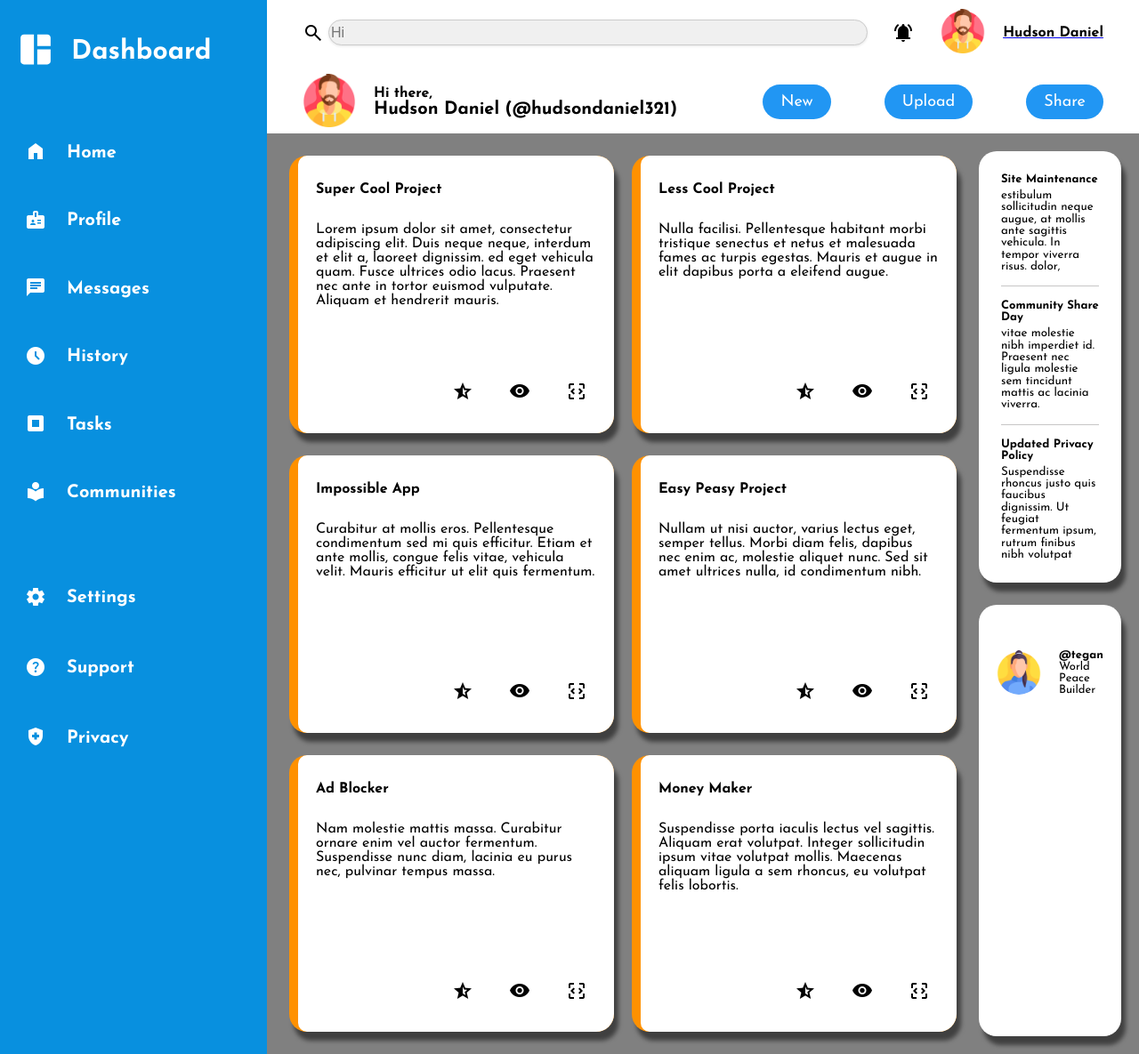
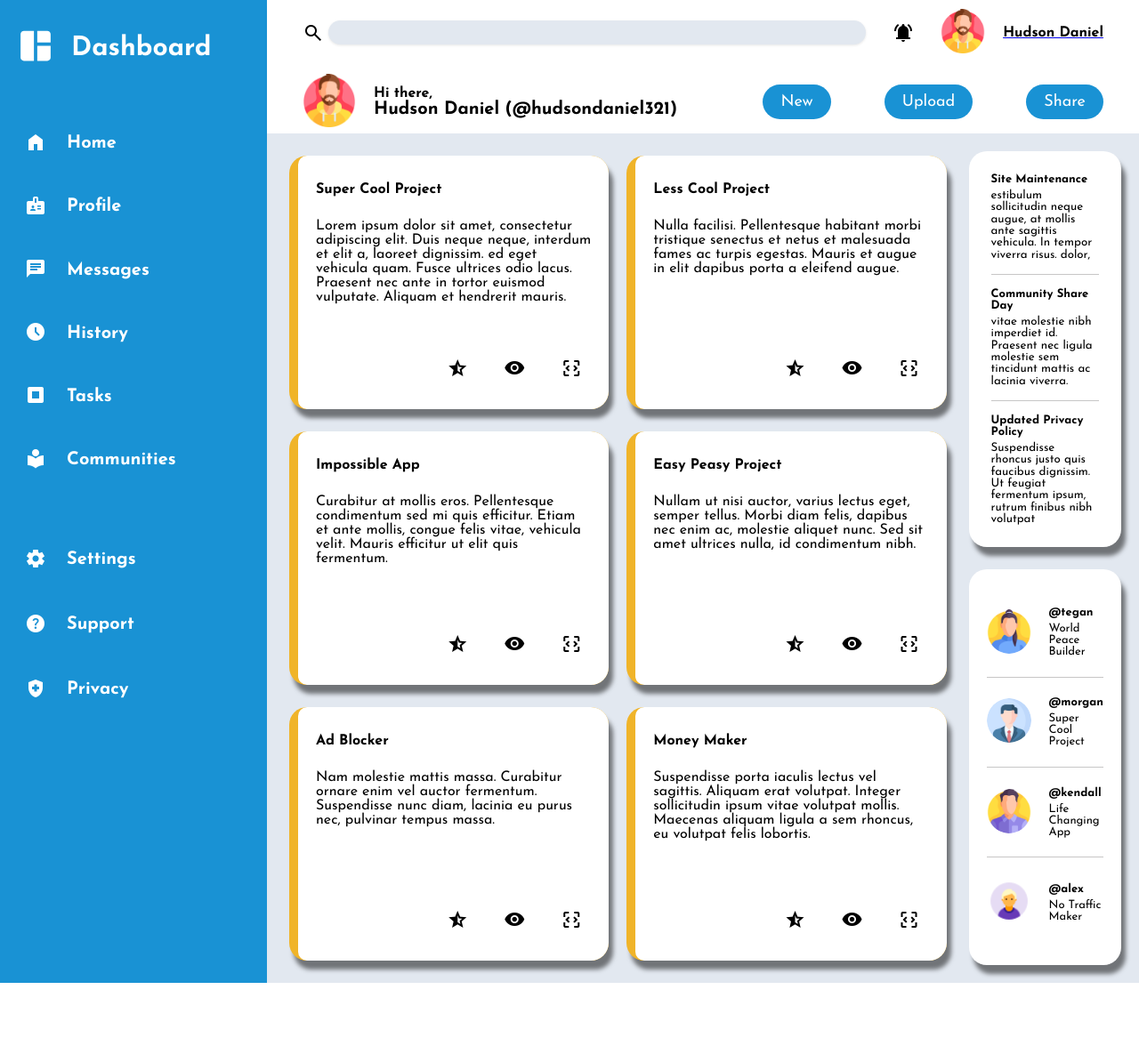
Before and after one commit to Hudsondaniel/Small-Projects, a plain HTML site: page Dashboard/index.html in a window 1280 px wide. Shown: the whole page at 89% size. After the commit the page ends 1105 px from the top, so only its background shows below. Drawn offline with nearby package versions, Linux system fonts and the light colour scheme.

Commit message:
Project Done! CSS Grid Done!

```diff
--- a/Dashboard/index.html
+++ b/Dashboard/index.html
@@ -42,7 +42,7 @@
          <div class="search-profile">
             <div class="search-bar-icon">
                 <div class="search-icon"><span class="material-symbols-outlined">search</span></div>
-                <div class="search-bar-container"><input type="text" class="search-bar" placeholder="Hi"/></div>
+                <div class="search-bar-container"><input type="text" class="search-bar" placeholder=""/></div>
            </div>
             <div class="notification-profile">
                 <div class="notification"><span class="material-symbols-outlined">notifications_active</span></div>
@@ -180,24 +180,24 @@
                 </div>
             </div>
             <div class="trend-container2">
-                <div class="pic-trend2"></div>
+                <div class="pic-trend2"><img  class="pic" src="img/trend2.png" alt=""></div>
                 <div class="text-trend">
-                    <div class="text1-trend"></div>
-                    <div class="text2-trend"></div>
+                    <div class="text1-trend">@morgan</div>
+                    <div class="text2-trend">Super Cool Project</div>
                  </div>
              </div>
              <div class="trend-container3">
-                <div class="pic-trend3"></div>
+                <div class="pic-trend3"><img src="img/trend4.png" alt="" class="pic"></div>
                 <div class="text-trend">
-                    <div class="text1-trend"></div>
-                    <div class="text2-trend"></div>
+                    <div class="text1-trend">@kendall</div>
+                    <div class="text2-trend">Life Changing App</div>
                  </div>
              </div>
              <div class="trend-container4">
-                <div class="pic-trend4"></div>
+                <div class="pic-trend4"><img src="img/Profile.png" alt="" class="pic"></div>
                 <div class="text-trend">
-                    <div class="text1-trend"></div>
-                    <div class="text2-trend"></div>
+                    <div class="text1-trend">@alex</div>
+                    <div class="text2-trend">No Traffic Maker</div>
                  </div>
              </div>
         </div>
--- a/Dashboard/style.css
+++ b/Dashboard/style.css
@@ -88,7 +88,7 @@ body {
 .sidebar{
     display: grid;
     grid-area: sidebar;
-    background-color: rgb(8, 144, 223);
+    background-color: #1992d4;
     grid-template-rows: 0.1fr 0.4fr 0.3fr;
 }
 
@@ -210,8 +210,8 @@ body {
     height: 25px;
     gap: 10px;
     margin-left: 5px;
-    background-color: #f0f0f0;
-    border: 1px solid #ccc;
+    background-color: rgba(226,232,240,255);
+    border: none;
     border-radius: 15px;
     box-shadow: 0 1px 3px rgba(0, 0, 0, 0.1);
     font-family: Arial, sans-serif;
@@ -283,7 +283,7 @@ button{
     font-family: "Josefin Sans", sans-serif;
     font-size: 18px;
     color: white;
-    background-color: #2196f3;
+    background-color: #1992d4;
     border-radius: 30px;
     cursor: pointer;
     padding-top: 10px;
@@ -321,7 +321,7 @@ button:hover {
 .Projects{
     display: grid;
     grid-template-columns: 1fr 0.2fr;
-    background-color: gray;
+    background-color: rgba(226,232,240,255);
 }
 
 .Your-Projects{
@@ -334,7 +334,7 @@ button:hover {
 .card{
     display: grid;
     grid-template-columns: 10px 1fr;
-    background-color: rgb(255, 145, 0);
+    background-color: #f0b429;
     border-radius: 20px;
     box-shadow: 5px 10px 5px rgba(0, 0, 0, 0.5);
 }
@@ -429,7 +429,7 @@ button:hover {
 
 .trending{
     display: grid;
-    grid-template-rows: 1fr 1fr 1fr 1fr;
+    grid-template-rows: 0.5fr 0.5fr 0.5fr 0.5fr;
     background-color: white;
     border-radius: 20px;
     box-shadow: 5px 10px 5px rgba(0, 0, 0, 0.5);
@@ -441,6 +441,10 @@ button:hover {
     grid-template-columns: 50px 1fr;
     align-items: center;
 
+}
+
+.trend-container1, .trend-container2, .trend-container3{
+    border-bottom: 1px rgb(199, 198, 198) solid;
 }
 
 .pic-trend1{
@@ -465,4 +469,8 @@ button:hover {
     font-weight: bold;
 }
 
+.text2-trend{
+    margin-top: 5px;
+}
+
 /* End of right section */
```
